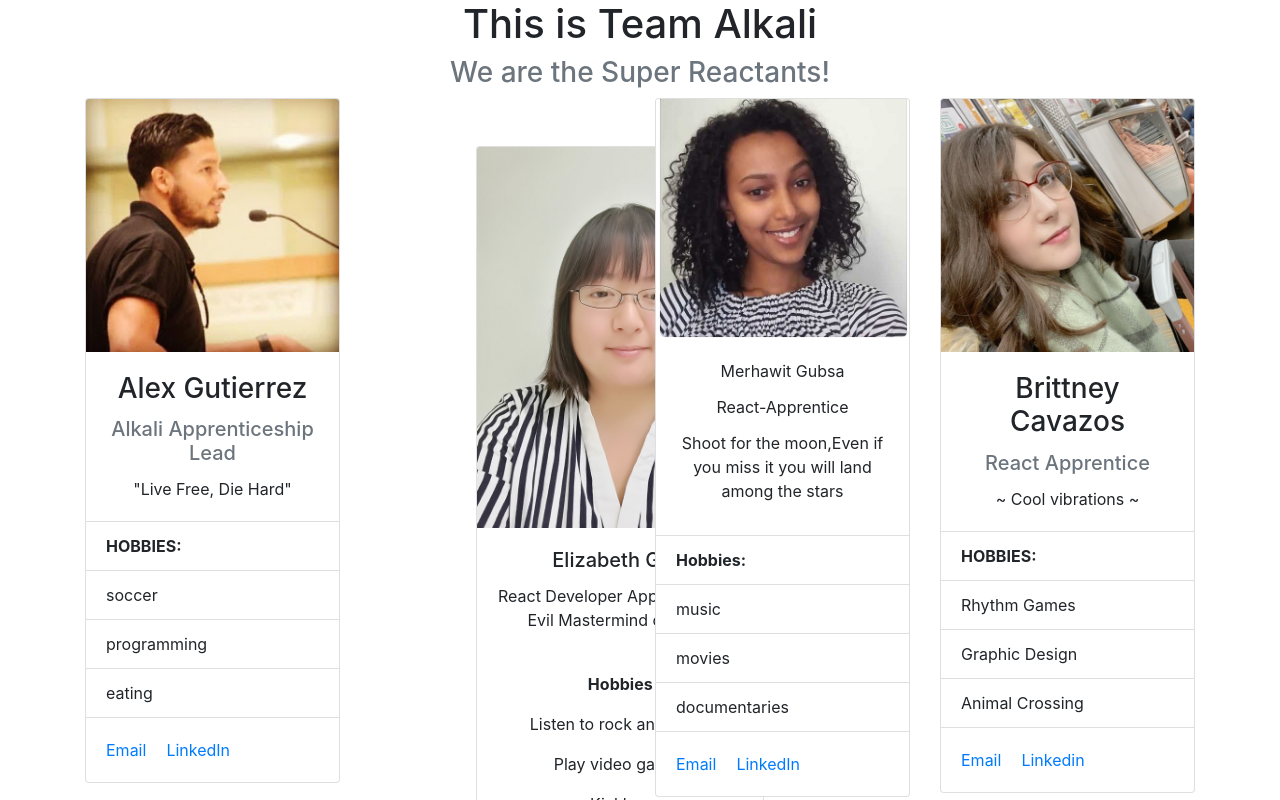
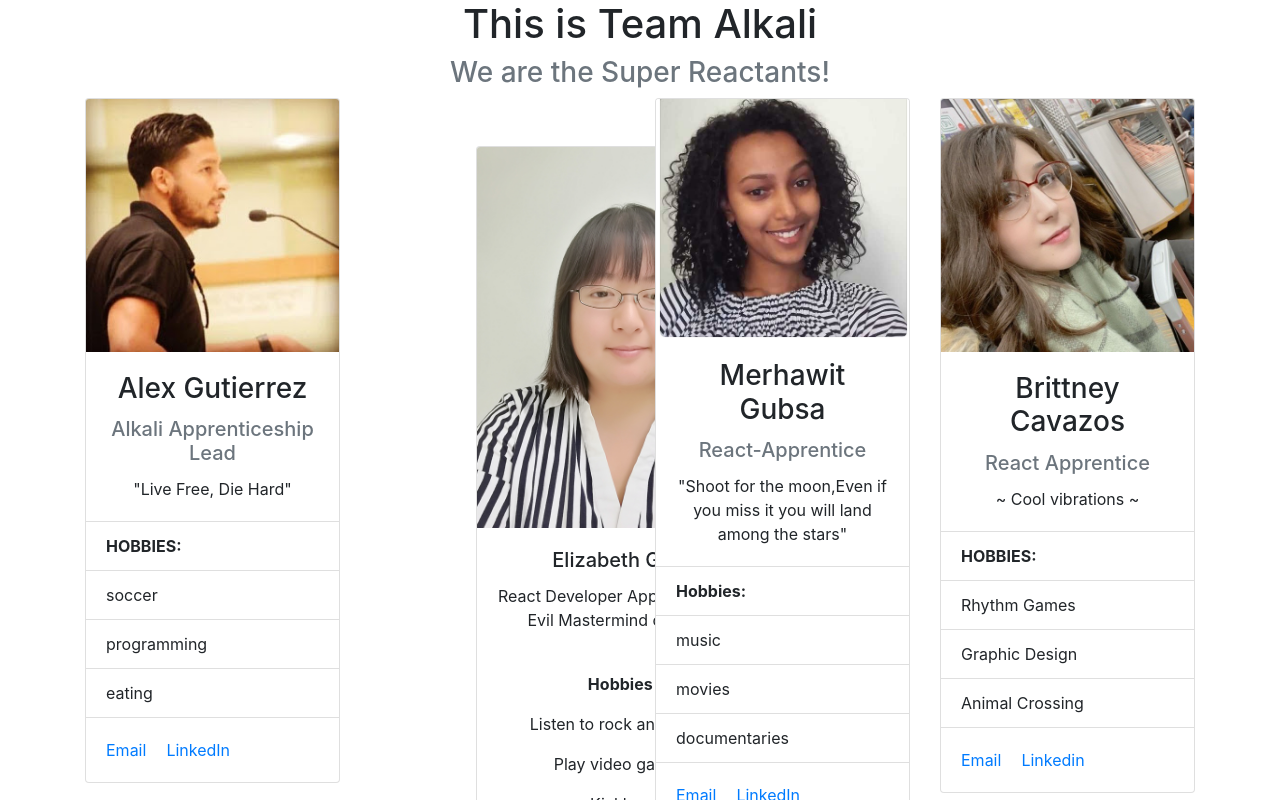
Before and after one commit to Alexg1021/testing-gitflow, a React (Create React App) app: page / in a window 1280 px wide. Shown: the top 800 px of the page. Built offline with nearby package versions, Linux system fonts and the light colour scheme.

Commit message:
fix(meru-profile): added heading tag to the name,role and motto

```diff
--- a/src/components/MeruProfile.js
+++ b/src/components/MeruProfile.js
@@ -19,12 +19,12 @@ const MeruProfile = () => {
 
     return (
 
-     <div className='card'  >
+     <div className='card'>
        <img src={meru} alt='Merhawit'  class='card-img-top' />
        <div class="card-body text-center">
-         <div className='card-title'>{merhawitProfile.name}</div>
-         <div className='card-title'>{merhawitProfile.role}</div>
-         <div className='card-title'>{merhawitProfile.motto}</div>
+         <h3 className='card-title'>{merhawitProfile.name}</h3>
+         <h5 className='card-title text-secondary'>{merhawitProfile.role}</h5>
+         <p className='card-text'>"{merhawitProfile.motto}"</p>
        </div>
        <ul class="list-group list-group-flush">
          <div className='list-group-item'>
```
